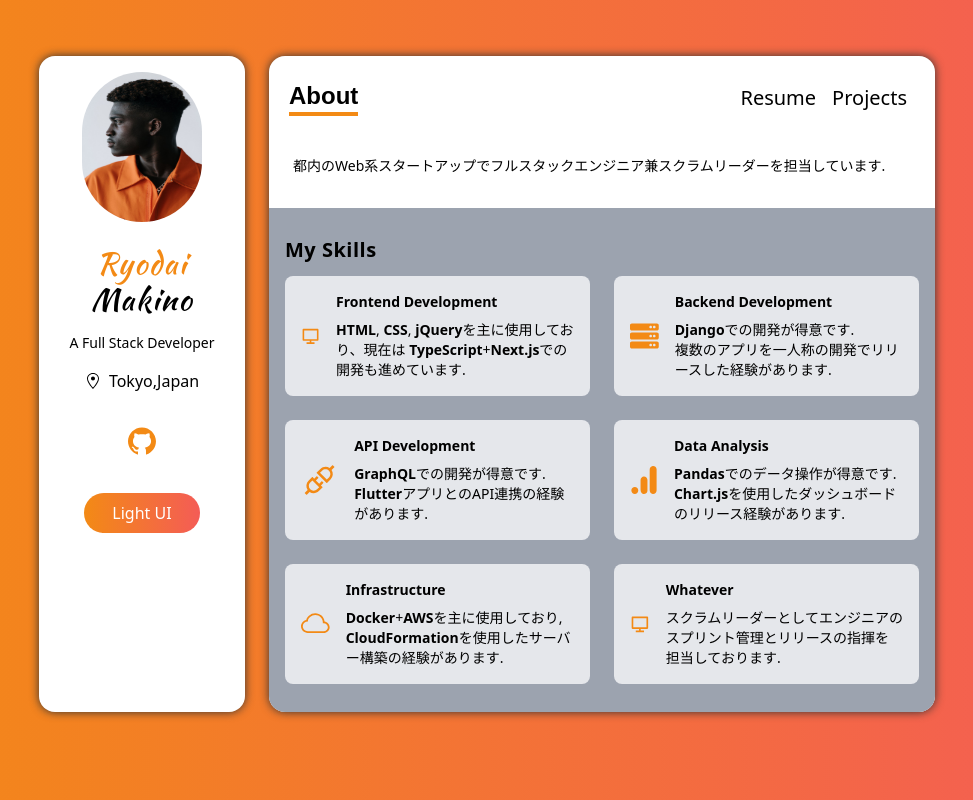
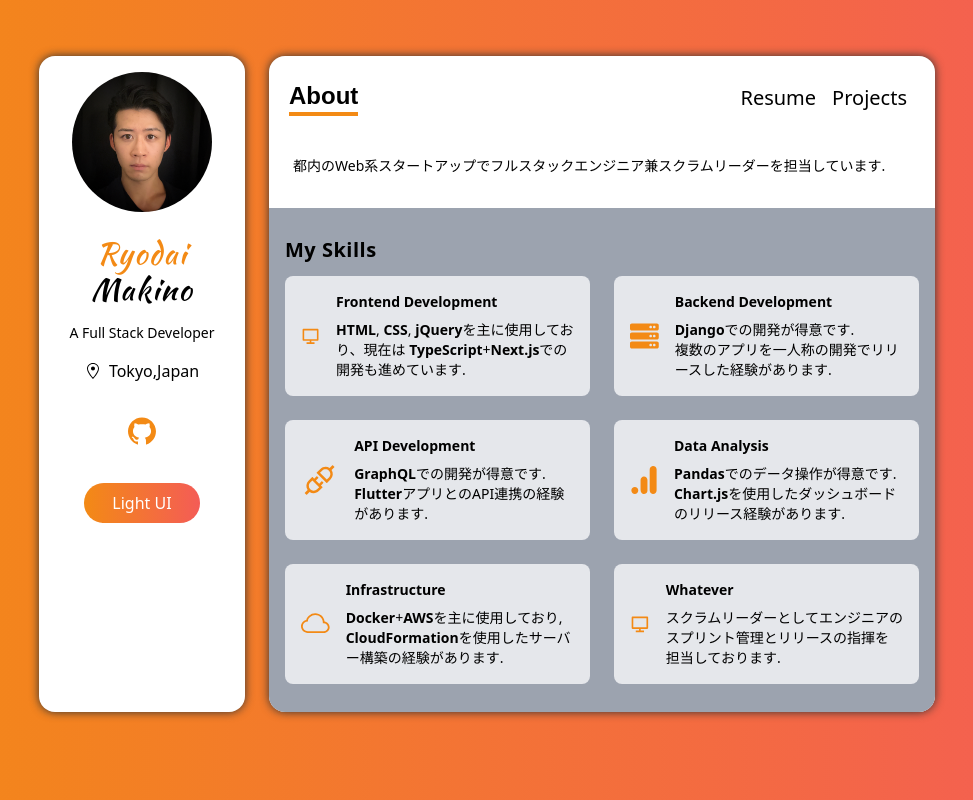
Before and after one commit to makidai/nextjs-portfolio, a Next.js app: page / in a window 1280 px wide. Shown: the whole page, without its empty margins (153-1126 px from the left). Built offline with nearby package versions, Linux system fonts and the light colour scheme.

Commit message:
add me.jpg

```diff
--- a/components/Sidebar.tsx
+++ b/components/Sidebar.tsx
@@ -12,11 +12,11 @@ const Sidebar = () => {
     return (
         <>
             <Image
-                src="/images/avatar.jpg"
-                alt="avatar"
+                src="/images/me.jpg"
+                alt="me"
                 className="mx-auto border rounded-full"
-                height="150px"
-                width="120px"
+                height="140px"
+                width="140px"
                 layout="intrinsic"
                 quality="100"
             />
```
Also changed, not shown: public/images/avatar.jpg (deleted), public/images/me.jpg (added).
